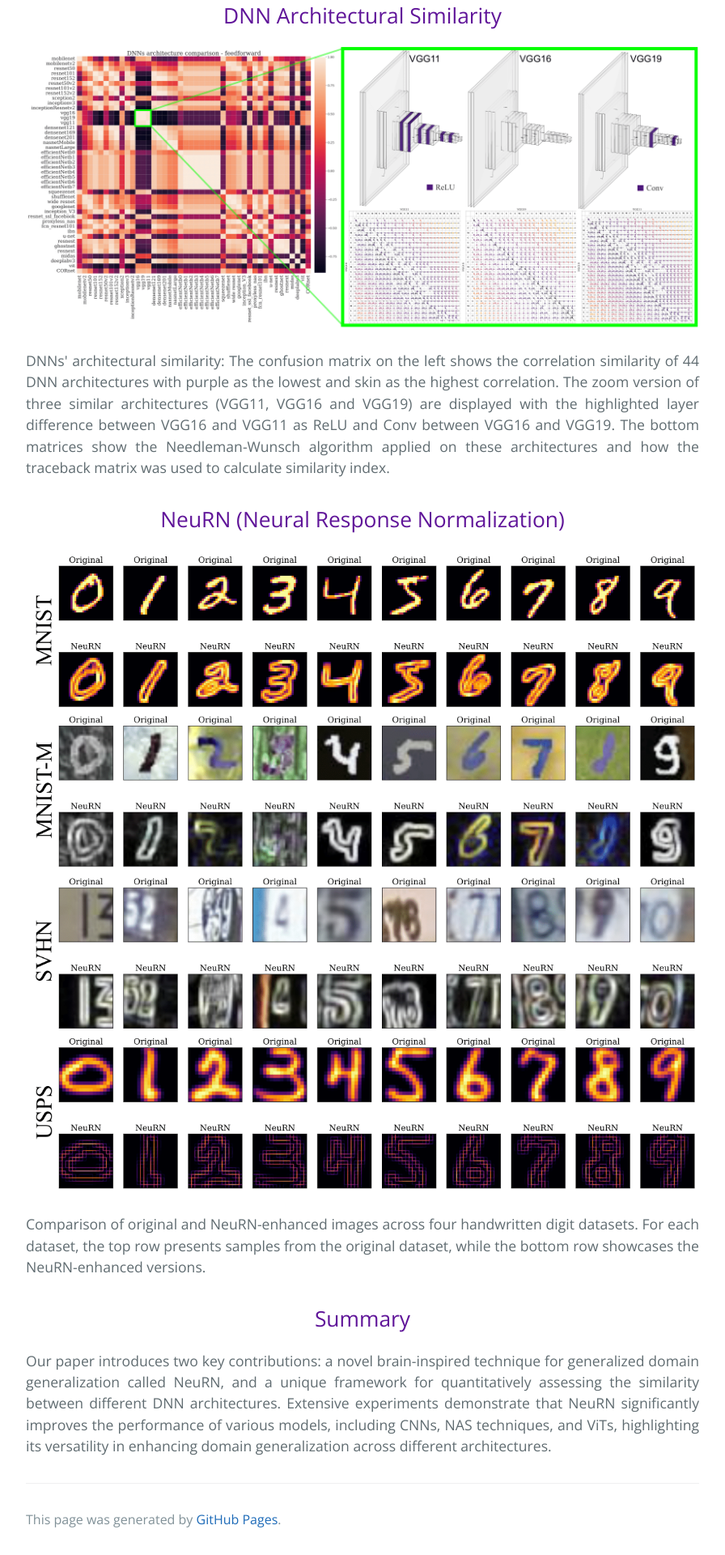
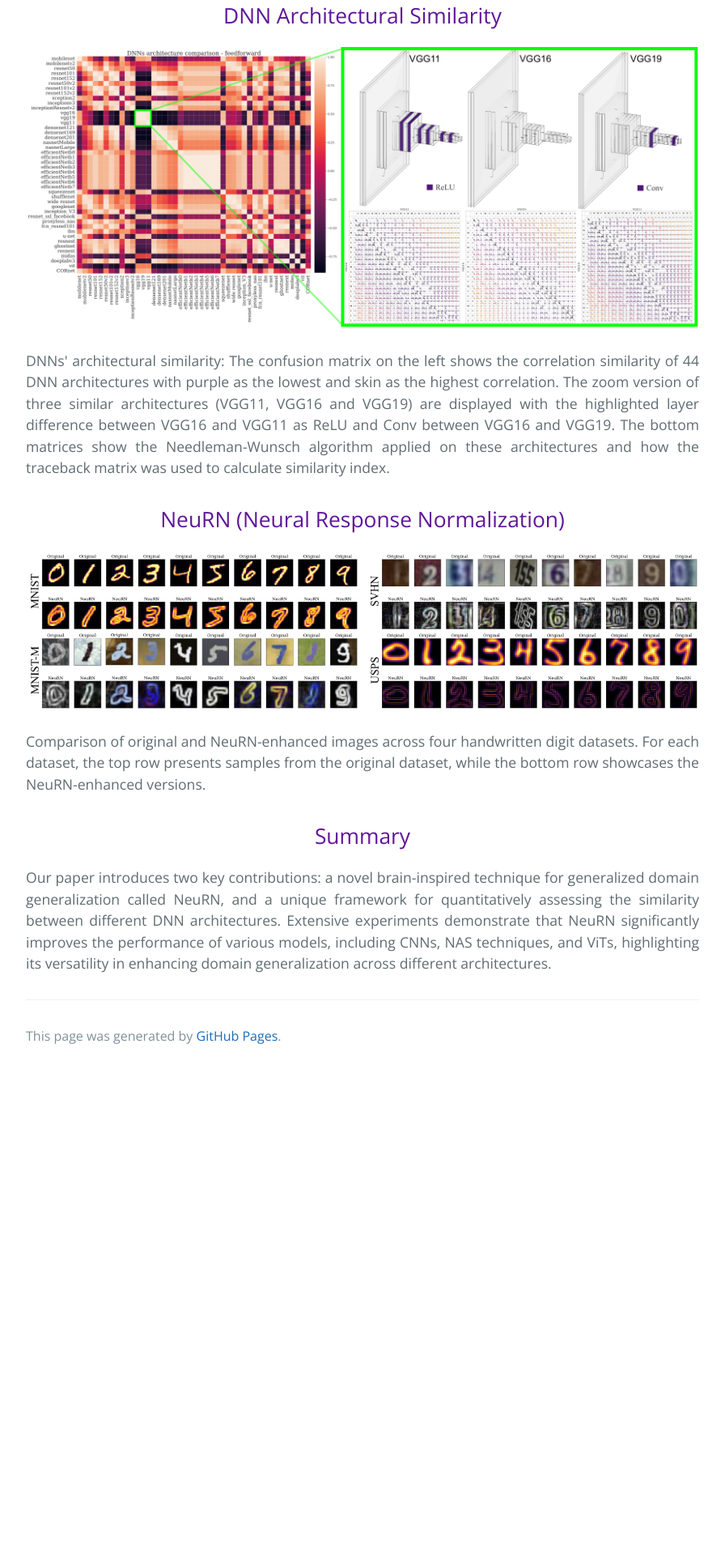
Before and after one commit to neurnai/neurnai.github.io, a Jekyll site: the page built from index.md, in a window 1280 px wide. Shown: the part 905-2825 px from the top of the page at 81% size, without its empty margins (192-1088 px from the left). Built offline with Jekyll 4.4.1, drawn with Linux system fonts in a browser that asks for light colours; the repository's description, which GitHub fills in, is left out; after the commit the page ends 2228 px from its top, so only the background shows below that.

Commit message:
Update index.md

```diff
--- a/index.md
+++ b/index.md
@@ -32,7 +32,7 @@ layout: default
 <p style="text-align: justify">DNNs' architectural similarity: The confusion matrix on the left shows the correlation similarity of 44 DNN architectures with purple as the lowest and skin as the highest correlation. The zoom version of three similar architectures (VGG11, VGG16 and VGG19) are displayed with the highlighted layer difference between VGG16 and VGG11 as ReLU and Conv between VGG16 and VGG19. The bottom matrices show the Needleman-Wunsch algorithm applied on these architectures and how the traceback matrix was used to calculate similarity index.</p>
 
 <h2 style="text-align: center">NeuRN (Neural Response Normalization)</h2>
-![NeuRN](NeuRN.png)
+![NeuRN](NeuRN2.drawio.png)
 <p style="text-align: justify">Comparison of original and NeuRN-enhanced images across four handwritten digit datasets. For each dataset, the top row presents samples from the original dataset, while the bottom row showcases the NeuRN-enhanced versions.</p>
 
 
```
